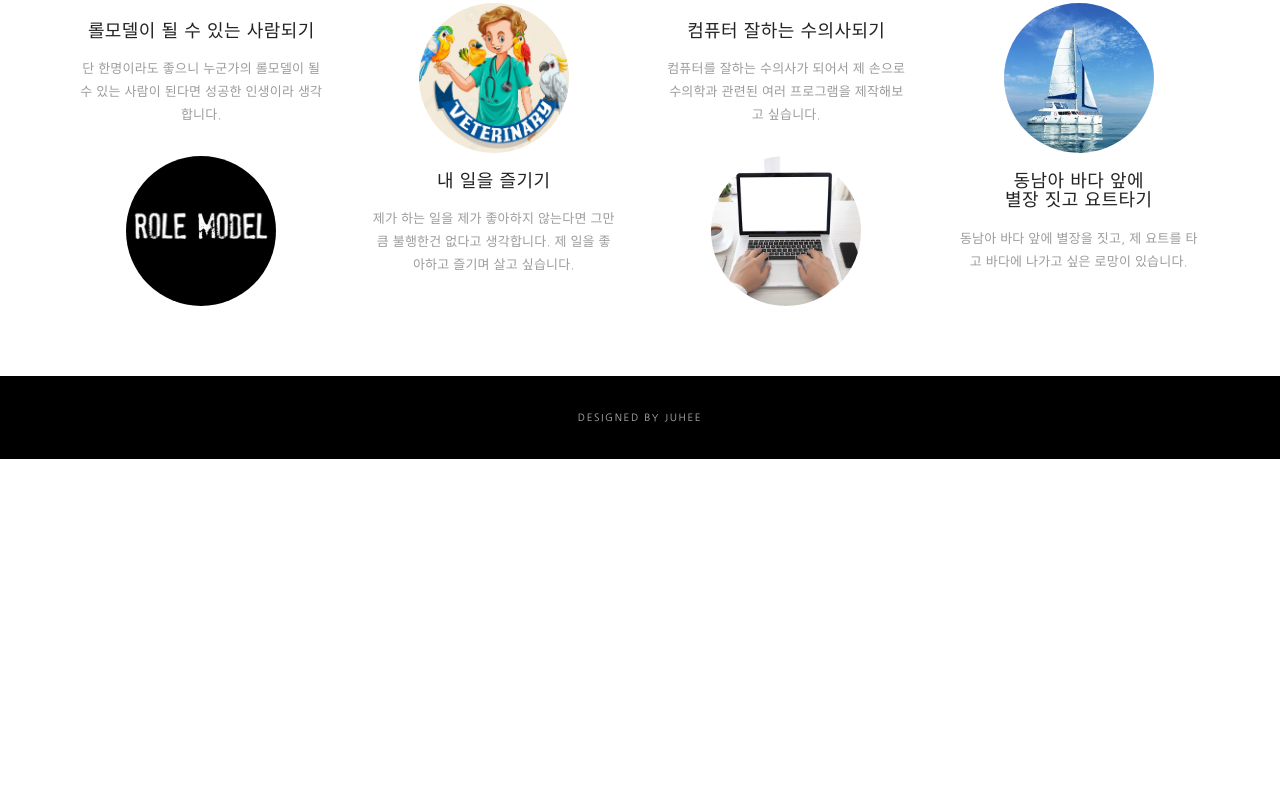
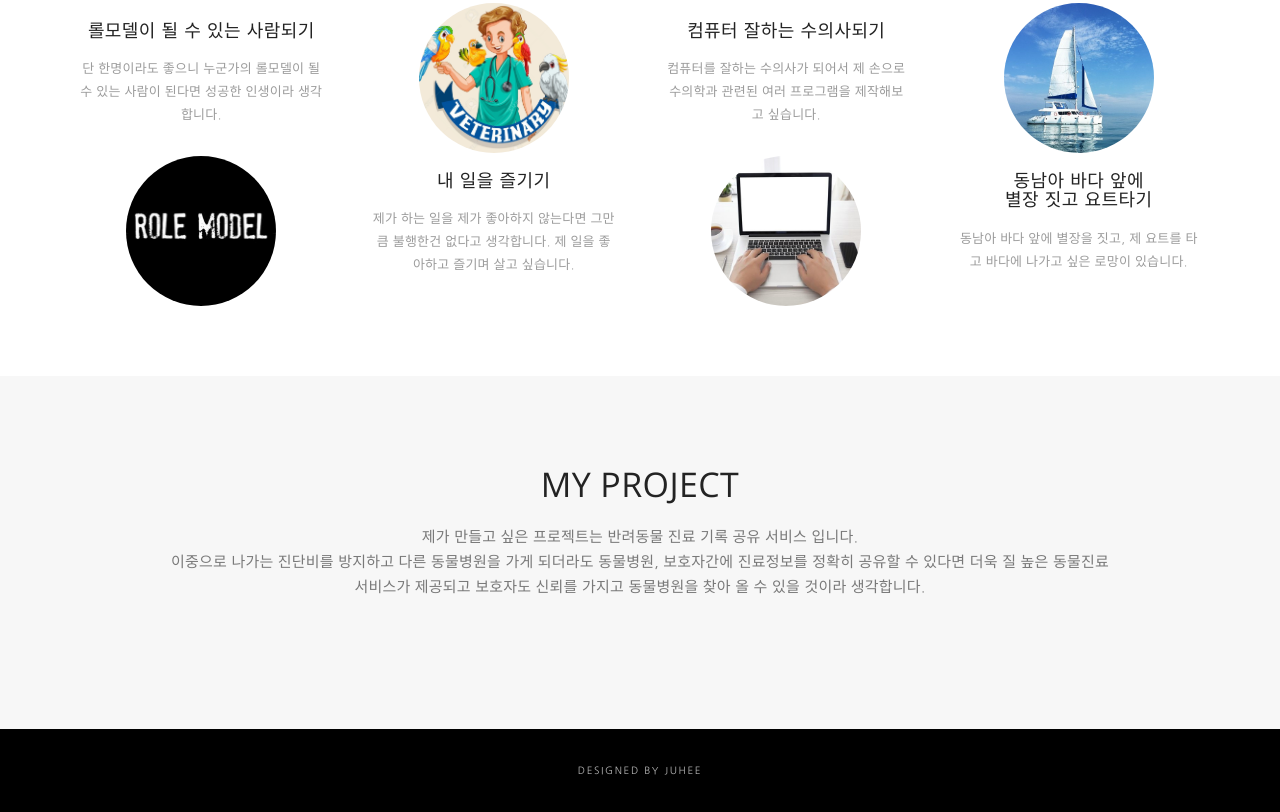
Before and after one commit to sjh7548750/firstproject, a plain HTML site: page index.html in a window 1280 px wide. Shown: the part 2658-3470 px from the top of the page. Before the commit the page ends 3117 px from the top, so only its background shows below. Drawn offline with nearby package versions, Linux system fonts and the light colour scheme; a web font is replaced by a local one.

Commit message:
Update firstproject info

```diff
--- a/css/style.css
+++ b/css/style.css
@@ -394,6 +394,12 @@ figure.effect-bubba:hover p {
 	-webkit-transform: translate3d(0,0,0);
 	transform: translate3d(0,0,0);
 }
+/*--------------------
+4.4. contact
+--------------------*/
+#contact {
+    background-color: rgb(247, 247, 247);
+}
 
 
 /*--------------------
--- a/index.html
+++ b/index.html
@@ -293,6 +293,21 @@
 				</div>
 			</section>
 
+			<section id="contact">
+				<div class="container">
+					<div class="row">
+						<div class="col-lg-12 text-center">
+							<div class="section-title">
+								<h2>My Project</h2>
+								<p>제가 만들고 싶은 프로젝트는 반려동물 진료 기록 공유 서비스 입니다. <br>
+								이중으로 나가는 진단비를 방지하고 다른 동물병원을 가게 되더라도 동물병원, 보호자간에 진료정보를 정확히 공유할 수 있다면 더욱 질 높은 동물진료 서비스가 제공되고 보호자도 신뢰를 가지고 동물병원을 찾아 올 수 있을 것이라 생각합니다.</p>
+							</div>
+						</div>
+					</div>
+				</div>
+			</section>
+
+
 
 		<p id="back-top">
 			<a href="#top"><i class="fa fa-angle-up"></i></a>
@@ -434,6 +449,7 @@
 		</div>
 
 
+
 		<!-- Bootstrap core JavaScript
 			================================================== -->
 		<!-- Placed at the end of the document so the pages load faster -->
```
